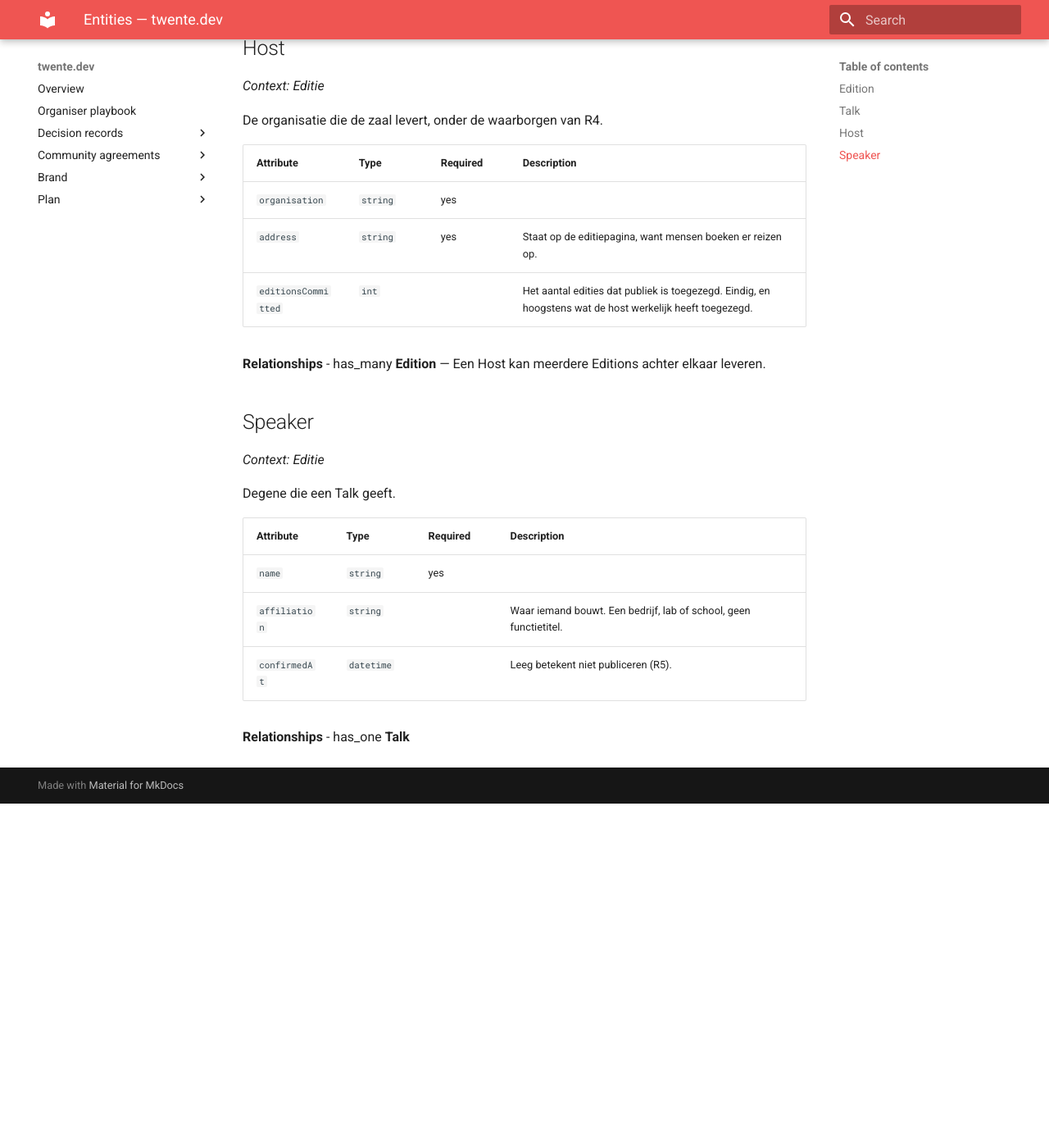
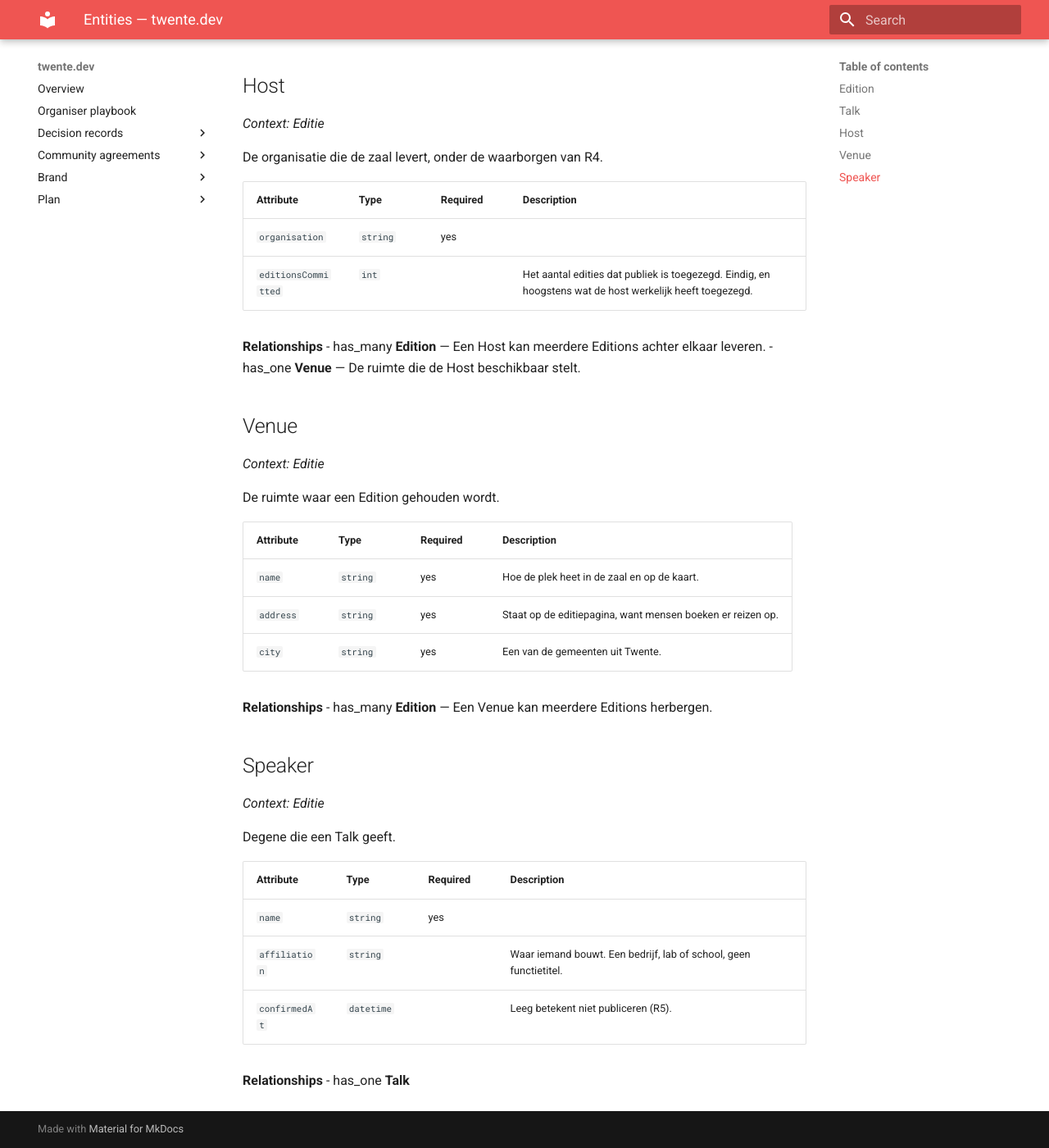
Before and after one commit to webgrip/twente.dev, an MkDocs documentation site: the page built from docs/domain/entities.md, in a window 1280 px wide and 1400 px high, scrolled down 1401 px. Shown: the whole window at 82% size. Built offline with MkDocs 1.6.1 and Material for MkDocs 9.7.7, drawn with Linux system fonts in a browser that asks for light colours; before the commit the page ends 2381 px from its top, so only the background shows below that; some of the changed text lies outside the part shown.

Commit message:
feat(domein): Venue is een eigen term, flagship is er geen meer
Drie besluiten uit een grilling-ronde, verwerkt in het model en doorgetrokken
naar de site.

Venue staat los van Host. Code14 is nu toevallig allebei, maar zodra een editie
in een gehuurde zaal of een buurthuis staat valt dat uit elkaar: een Host is een
organisatie die genoemd wordt, een Venue is een ruimte met een naam, een adres
en een stad. Het adres verhuist van Host naar Venue, want het hoort bij de plek
en niet bij de partij die hem regelt.

Flagship is van synoniem naar avoid gegaan. Met twaalf edities per jaar belooft
dat woord een rangorde die er niet is. Op de perspagina's staat nu "eerste
editie", en de tag op de events-entry is weg omdat `attribution: own` hetzelfde
al zegt en de kaart daar zijn rode rand uit haalt.

Het nummer reist mee als een Edition verschuift. R6 zei het al tussen de regels
in zijn rationale, namelijk dat het ritme een belofte is over de woensdag en
niet over de nummerreeks. Nu staat het in de definitie: het nummer hoort bij de
avond die gehouden wordt, dus de reeks blijft aaneengesloten en het archief
krijgt geen gaten die niemand later kan uitleggen.

Docs opnieuw gegenereerd uit het model. Health check blijft 10/10, nu met 18
termen en 5 entiteiten.

Niet meegenomen: ADR's en gepubliceerde posts houden het woord flagship, want
dat zijn momentopnamen van wat er toen besloten en geschreven is.

Co-Authored-By: Claude Opus 5 (1M context) <noreply@anthropic.com>

```diff
--- a/docs/domain/entities.md
+++ b/docs/domain/entities.md
@@ -13,6 +13,7 @@ Eén genummerde avond, van datumbesluit tot gepubliceerd verslag.
 | `theme` | `string` | yes | Eén woord dat de avond typeert, bijvoorbeeld Reconnect. |
 | `date` | `datetime` | yes | Doorgaans de eerste woensdag van de maand. Let op de winter/zomertijdovergang. |
 | `capacity` | `int` | yes | Wat de zaal echt kan, niet wat we hopen. |
+| `venue` | `Venue` | yes | De zaal van deze avond. Kan per Edition wisselen. |
 | `speakers` | `Speaker[]` |  | Leeg tot bevestigd. De lengte bepaalt wat de pagina toont. |
 
 **Relationships**
@@ -54,11 +55,25 @@ De organisatie die de zaal levert, onder de waarborgen van R4.
 | Attribute | Type | Required | Description |
 |---|---|---|---|
 | `organisation` | `string` | yes |  |
-| `address` | `string` | yes | Staat op de editiepagina, want mensen boeken er reizen op. |
 | `editionsCommitted` | `int` |  | Het aantal edities dat publiek is toegezegd. Eindig, en hoogstens wat de host werkelijk heeft toegezegd. |
 
 **Relationships**
 - has_many **Edition** — Een Host kan meerdere Editions achter elkaar leveren.
+- has_one **Venue** — De ruimte die de Host beschikbaar stelt.
+
+## Venue
+*Context: Editie*
+
+De ruimte waar een Edition gehouden wordt.
+
+| Attribute | Type | Required | Description |
+|---|---|---|---|
+| `name` | `string` | yes | Hoe de plek heet in de zaal en op de kaart. |
+| `address` | `string` | yes | Staat op de editiepagina, want mensen boeken er reizen op. |
+| `city` | `string` | yes | Een van de gemeenten uit Twente. |
+
+**Relationships**
+- has_many **Edition** — Een Venue kan meerdere Editions herbergen.
 
 ## Speaker
 *Context: Editie*
--- a/src/content/events/twente-dev-001-reconnect.yml
+++ b/src/content/events/twente-dev-001-reconnect.yml
@@ -29,7 +29,6 @@ url: https://twente.dev/nl/001
 costEur: 0
 language: both
 tags:
-  - flagship
   - cross-disciplinary
 cancelled: false
 attribution: own
```
Also changed, not shown: docs/domain/glossary.md (+12 -3 lines), docs/domain/model.yaml (+44 -7 lines), docs/domain/overview.md (+3 -0 lines), 3 other files.
